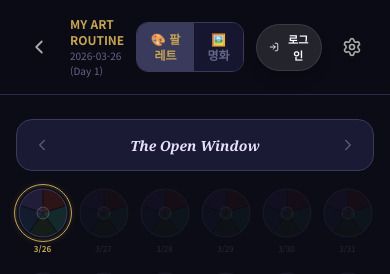
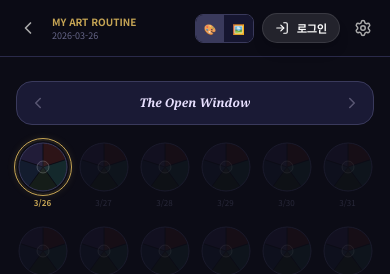
Before and after one commit to jeilove/art-routine, a Next.js app: page /dashboard in a window 390 px wide. Shown: the top 274 px of the page. Built offline with nearby package versions, Linux system fonts and the light colour scheme; no server answers.

Commit message:
fix: 모바일 헤더 레이아웃 겹침 수정 v0.2.12

```diff
--- a/app/dashboard/page.tsx
+++ b/app/dashboard/page.tsx
@@ -162,42 +162,46 @@ export default function DashboardPage() {
     >
       {/* 상단 헤더 */}
       <div
-        className="sticky top-0 z-20 flex items-center gap-3 px-5 py-4 border-b"
-        style={{ backgroundColor: '#0c0c16cc', backdropFilter: 'blur(12px)', borderColor: '#2a2a4a' }}
+        className="sticky top-0 z-20 flex items-center gap-2 sm:gap-3 px-3 sm:px-5 py-3 sm:py-4 border-b"
+        style={{ backgroundColor: '#0c0c16ee', backdropFilter: 'blur(12px)', borderColor: '#2a2a4a' }}
       >
-        <button onClick={() => router.push('/')} className="p-2 rounded-xl" style={{ color: '#aaaaaa' }}>
-          <ChevronLeft size={22} />
+        <button onClick={() => router.push('/')} className="p-1.5 sm:p-2 rounded-xl shrink-0" style={{ color: '#aaaaaa' }}>
+          <ChevronLeft size={20} />
         </button>
-        <div className="flex-1">
-          <p className="text-xs font-bold" style={{ color: '#c5a454' }}>
+
+        <div className="flex-1 min-w-0">
+          <p className="text-[10px] sm:text-xs font-bold truncate" style={{ color: '#c5a454' }}>
             MY ART ROUTINE
           </p>
-          <p className="text-[10px]" style={{ color: '#666688' }}>
-             {todayStr} (Day {todayGlobalIndex})
+          <p className="text-[9px] sm:text-[10px] truncate" style={{ color: '#666688' }}>
+             {todayStr} <span className="hidden sm:inline">(Day {todayGlobalIndex})</span>
           </p>
         </div>
 
         {/* 뷰 토글 */}
-        <div className="flex rounded-xl overflow-hidden border" style={{ borderColor: '#3a3a5c' }}>
+        <div className="flex rounded-lg sm:rounded-xl overflow-hidden border shrink-0" style={{ borderColor: '#3a3a5c' }}>
           {(['palette', 'fragment'] as ViewMode[]).map((mode) => (
             <button
               key={mode}
               onClick={() => setViewMode(mode)}
-              className="px-3 py-2 text-xs font-bold transition-all duration-200"
+              className="px-2 sm:px-3 py-1.5 sm:py-2 text-[10px] sm:text-xs font-bold transition-all duration-200"
               style={{
                 backgroundColor: viewMode === mode ? '#3a3a5c' : '#161630',
                 color: viewMode === mode ? '#c5a454' : '#666688',
               }}
             >
-              {mode === 'palette' ? '🎨 팔레트' : '🖼️ 명화'}
+              <span className="sm:hidden">{mode === 'palette' ? '🎨' : '🖼️'}</span>
+              <span className="hidden sm:inline">{mode === 'palette' ? '🎨 팔레트' : '🖼️ 명화'}</span>
             </button>
           ))}
         </div>
 
-        <AuthButton />
+        <div className="shrink-0">
+          <AuthButton />
+        </div>
 
-        <button onClick={() => router.push('/setup')} className="p-2 rounded-xl" style={{ color: '#aaaaaa' }}>
-          <Settings size={20} />
+        <button onClick={() => router.push('/setup')} className="p-1.5 sm:p-2 rounded-xl shrink-0" style={{ color: '#aaaaaa' }}>
+          <Settings size={18} />
         </button>
       </div>
 
@@ -207,23 +211,23 @@ export default function DashboardPage() {
         {/* ─────────────────────────────────────── */}
         <div className="mt-6 mb-8">
            {/* 사이클 내비게이션 */}
-           <div className="flex items-center justify-between mb-4 bg-[#1a1a35] p-2 rounded-2xl border border-[#3a3a5c]">
+           <div className="flex items-center justify-between mb-4 bg-[#1a1a35] p-1.5 sm:p-2 rounded-2xl border border-[#3a3a5c]">
               <button
                 onClick={() => setViewCycleIdx(Math.max(0, viewCycleIdx - 1))}
                 disabled={viewCycleIdx === 0}
-                className="p-2 disabled:opacity-30"
+                className="p-1.5 sm:p-2 disabled:opacity-30 shrink-0"
               >
                 <ChevronLeft size={18} />
               </button>
-              <div className="flex-1 text-center flex flex-col items-center justify-center">
-                  <p className="text-[14px] font-serif italic truncate max-w-[220px] font-bold" style={{ color: '#e8e0ff' }}>
+              <div className="flex-1 text-center flex flex-col items-center justify-center min-w-0 px-2">
+                  <p className="text-[12px] sm:text-[14px] font-serif italic truncate max-w-full font-bold" style={{ color: '#e8e0ff' }}>
                     {currentMasterpiece.title}
                   </p>
               </div>
               <button
                 onClick={() => setViewCycleIdx(viewCycleIdx + 1)}
                 disabled={viewCycleIdx >= currentCycleIdx}
-                className="p-2 disabled:opacity-30"
+                className="p-1.5 sm:p-2 disabled:opacity-30 shrink-0"
               >
                 <ChevronRight size={18} />
               </button>
--- a/app/layout.tsx
+++ b/app/layout.tsx
@@ -2,6 +2,7 @@ import type { Metadata } from 'next';
 import { Noto_Sans_KR } from 'next/font/google';
 import './globals.css';
 import { Providers } from '@/components/Providers';
+import VersionLogger from '@/components/VersionLogger';
 
 const notoSansKr = Noto_Sans_KR({
   subsets: ['latin'],
@@ -22,11 +23,8 @@ export default function RootLayout({
   return (
     <html lang="ko" className={notoSansKr.variable}>
       <body className={`${notoSansKr.className} antialiased`}>
-        <script
-          dangerouslySetInnerHTML={{
-            __html: `console.log("%c🎨 Art Routine v0.2.11 %c| Matisse Edition", "color: #c5a454; font-weight: bold; font-size: 1.2em;", "color: #888;");`,
-          }}
-        />
+        {/* CSP 정책 충돌 없이 버전 로그를 출력하는 클라이언트 컴포넌트 */}
+        <VersionLogger />
         <Providers>
           <main className="min-h-dvh max-w-[480px] mx-auto relative overflow-x-hidden">
             {children}
--- a/components/AuthButton.tsx
+++ b/components/AuthButton.tsx
@@ -8,29 +8,29 @@ export default function AuthButton() {
 
   if (session) {
     return (
-      <div className="flex items-center gap-2 bg-white/5 p-1 pr-2.5 rounded-full border border-white/10 backdrop-blur-sm">
-        <div className="w-7 h-7 rounded-full bg-gradient-to-br from-[#d66d5c] to-[#c5a454] flex items-center justify-center overflow-hidden border border-white/20 shrink-0">
+      <div className="flex items-center gap-1.5 sm:gap-2 bg-white/5 p-1 pr-2 sm:pr-2.5 rounded-full border border-white/10 backdrop-blur-sm">
+        <div className="w-6 h-6 sm:w-7 sm:h-7 rounded-full bg-linear-to-br from-[#d66d5c] to-[#c5a454] flex items-center justify-center overflow-hidden border border-white/20 shrink-0">
           {session.user?.image ? (
             <img
               src={session.user.image}
-              alt="" // 웹 접근성을 위해 alt는 남기되 시각적 노출 방지
+              alt=""
               className="w-full h-full object-cover"
               onError={(e) => (e.currentTarget.style.display = 'none')}
             />
           ) : (
-            <User size={14} className="text-white" />
+            <User size={12} className="text-white" />
           )}
         </div>
-        <div className="flex flex-col min-w-0 pr-1">
-            <span className="text-[8px] text-[#c5a454] uppercase font-bold tracking-tighter leading-none mb-0.5">Creator</span>
-            <span className="text-[10px] font-bold text-white/90 leading-tight truncate max-w-[50px]">{session.user?.name}</span>
+        <div className="flex flex-col min-w-0">
+            <span className="hidden sm:block text-[8px] text-[#c5a454] uppercase font-bold tracking-tighter leading-none mb-0.5">Creator</span>
+            <span className="text-[9px] sm:text-[10px] font-bold text-white/90 leading-tight truncate max-w-[40px] sm:max-w-[50px]">{session.user?.name}</span>
         </div>
         <button
           onClick={() => signOut()}
           className="p-1 hover:bg-white/10 rounded-full transition-colors shrink-0"
           title="로그아웃"
         >
-          <LogOut size={12} className="text-white/30 hover:text-white/60" />
+          <LogOut size={10} className="text-white/30 hover:text-white/60 sm:size-[12px]" />
         </button>
       </div>
     );
--- /dev/null
+++ b/components/VersionLogger.tsx
@@ -0,0 +1,17 @@
+'use client';
+
+import { useEffect } from 'react';
+
+// 버전 로그를 CSP 정책과 충돌 없이 출력하는 클라이언트 컴포넌트
+// dangerouslySetInnerHTML 인라인 스크립트 대신 useEffect를 사용하여 CSP 이슈 우회
+export default function VersionLogger() {
+  useEffect(() => {
+    console.log(
+      '%c🎨 Art Routine v0.2.12 %c| Mobile Fix Applied',
+      'color: #c5a454; font-weight: bold; font-size: 1.2em;',
+      'color: #888;'
+    );
+  }, []);
+
+  return null;
+}
```
Also changed, not shown: 2 other files (tests, documents, lock files or other folders).
